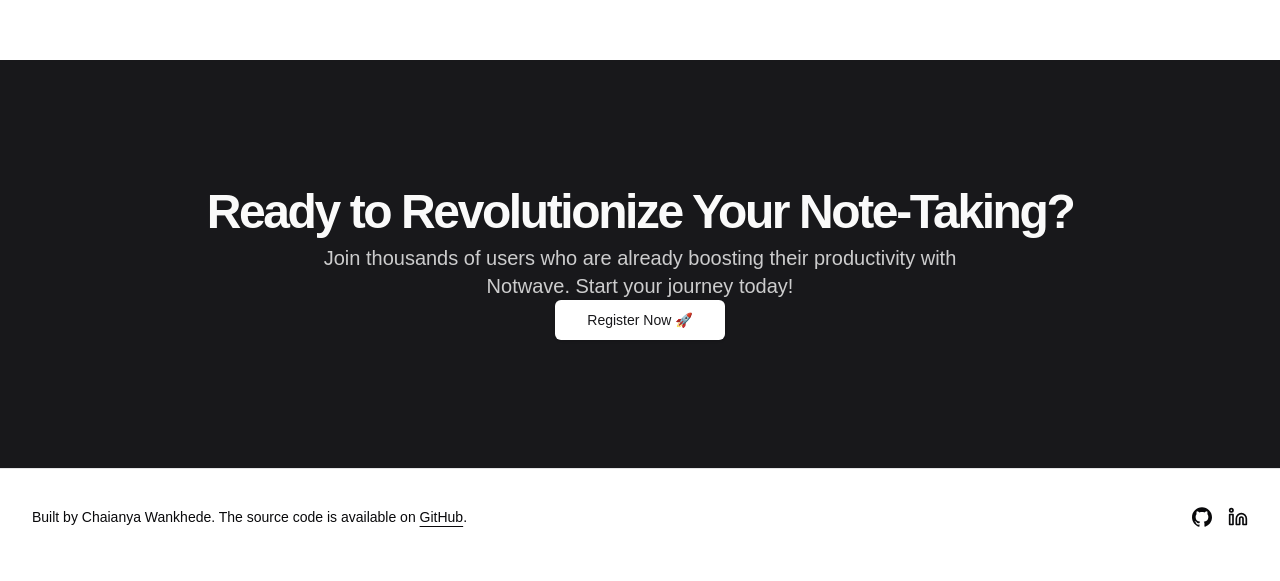
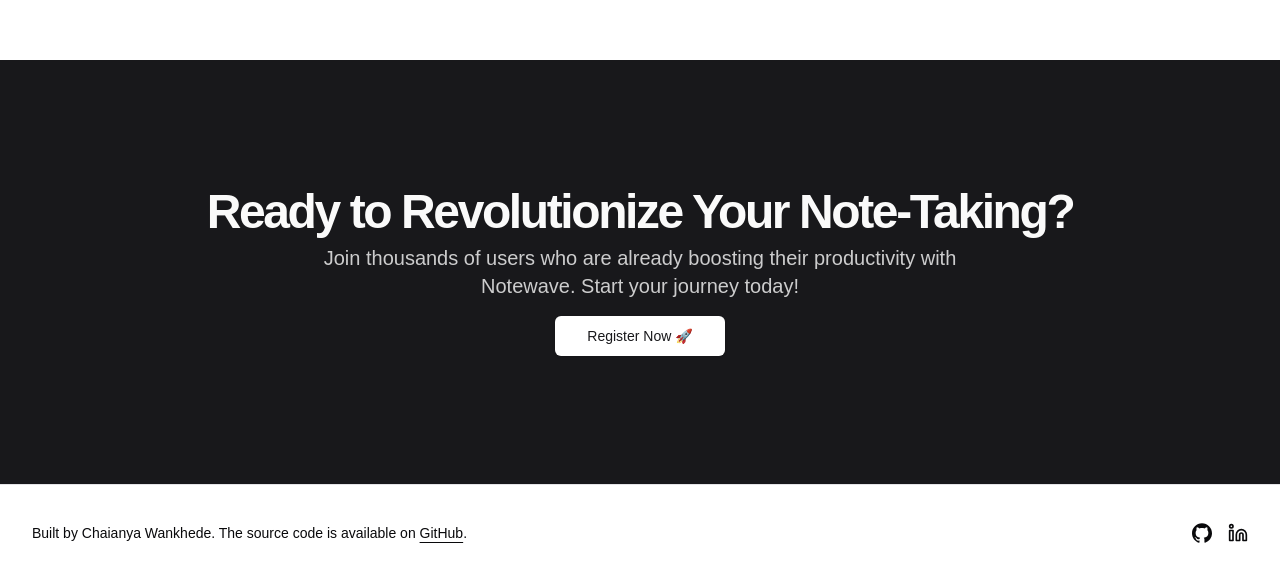
Before and after one commit to Babban33/notewave, a Next.js app: page / in a window 1280 px wide. Shown: the part 805-1386 px from the top of the page. Built offline with nearby package versions, Linux system fonts and the light colour scheme.

Commit message:
added vertical space between button and text

```diff
--- a/app/page.tsx
+++ b/app/page.tsx
@@ -43,15 +43,17 @@ function HeroSection() {
 function CTASection(){
     return(
         <section className="w-full text-center py-12 md:py-24 lg:py-32 bg-primary dark:bg-primary-foreground">
+            <div className="flex flex-col items-center space-y-4 text-center">
                 <div className="space-y-2">
                     <h2 className="text-3xl font-bold tracking-tighter sm:text-5xl text-primary-foreground dark:text-primary">Ready to Revolutionize Your Note-Taking?</h2>
                     <p className="mx-auto max-w-[700px] md:text-xl text-primary-foreground/80 dark:text-primary/80">
-                    Join thousands of users who are already boosting their productivity with Notwave. Start your journey today!
+                        Join thousands of users who are already boosting their productivity with Notewave. Start your journey today!
                     </p>
                 </div>
                 <Button size="lg" className="bg-background text-primary hover:bg-background/90 dark:bg-primary dark:text-primary-foreground dark:hover:bg-primary/90">
                     <Link href="/register">Register Now 🚀</Link>
                 </Button>
+            </div>
         </section>
     )
 }
```
Lines whose indentation alone changed are shown as unchanged.
